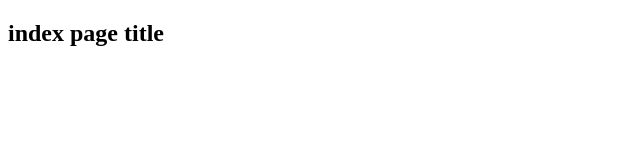
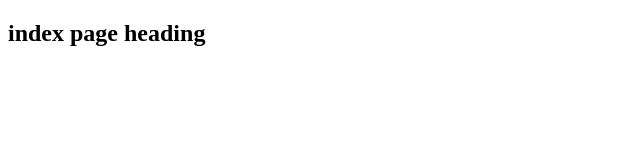
Before and after one commit to leonissaclivi/entri-code-review-repo, a plain HTML site: page index.html in a window 1280 px wide. Shown: the full height of the page, 0-640 px from the left. Drawn offline with Linux system fonts and the light colour scheme.

Commit message:
changed title to heading

```diff
--- a/index.html
+++ b/index.html
@@ -9,7 +9,7 @@
     <header></header>
     <main>
         <section>
-           <h1>index page title</h1>
+           <h1>index page heading</h1>
         </section>
     </main>
 
```
